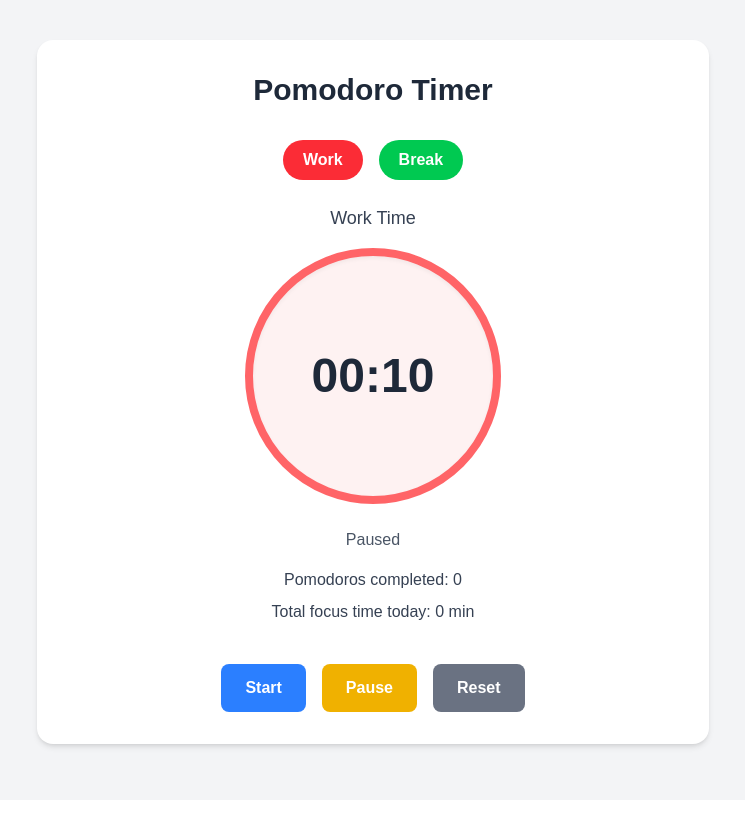
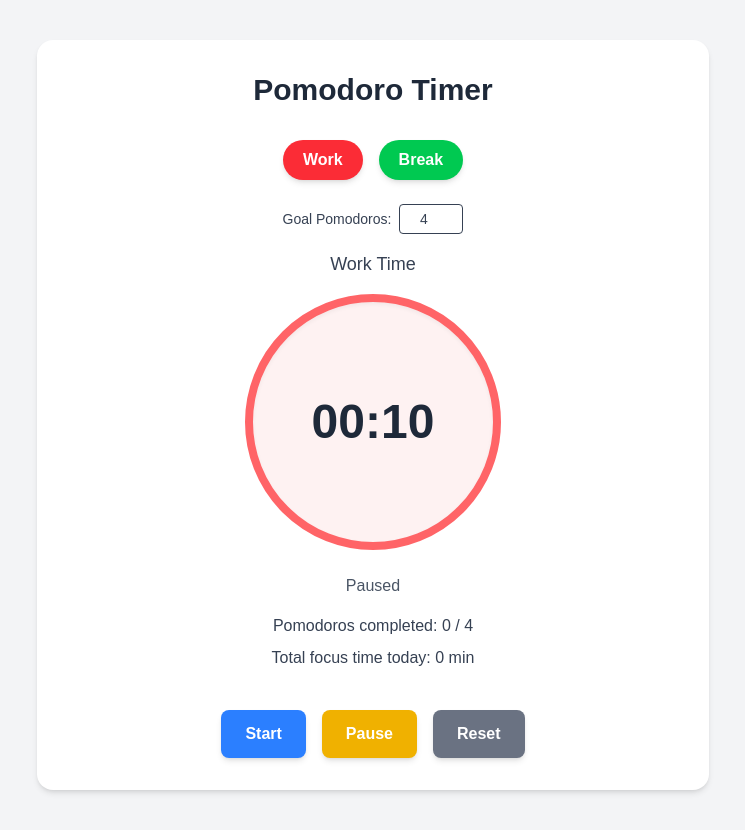
Before and after one commit to Tuyudaku561/pomodoro-todo-app, a Next.js app: page /timer in a window 1280 px wide. Shown: the whole page, without its empty margins (267-1012 px from the left). Before the commit the page ends 800 px from the top, so only its background shows below. Built offline with nearby package versions, Linux system fonts and the light colour scheme.

Commit message:
Commit Test

```diff
--- a/app/timer/page.tsx
+++ b/app/timer/page.tsx
@@ -10,6 +10,7 @@ export default function TimerPage() {
   const [timeLeft, setTimeLeft] = useState(10);// 残り時間（秒）
   const [isRunning, setIsRunning] = useState(false);// タイマーが動いているかどうか
   const [pomodoroCount, setPomodoroCount] = useState(0);// 完了したポモドーロ回数
+  const [targetPomodoros, setTargetPomodoros] = useState(4);// 目標ポモドーロ数
 	const [totalFocusSeconds, setTotalFocusSeconds] = useState(0);// 累計集中時間（秒）
 
   // 関数: 秒を mm:ss に変換する
@@ -36,8 +37,15 @@ export default function TimerPage() {
     // 0秒以下になったらモード切り替え
     if (timeLeft <= 0) {
       if (mode === "work") {
-        // Work 完了時だけポモドーロ回数を増やす
-        setPomodoroCount((prev) => prev + 1);
+        const nextCount = pomodoroCount + 1;
+        setPomodoroCount(nextCount);
+
+        if (nextCount >= targetPomodoros) {
+          // 目標到達で一旦停止
+          setIsRunning(false);
+          return;
+        }
+
         // Break に切り替え
         setMode("break");
         setTimeLeft(5 * 60);
@@ -60,7 +68,7 @@ export default function TimerPage() {
 
     // 前の interval を消す
     return () => clearInterval(interval);
-  }, [isRunning, timeLeft, mode]);
+  }, [isRunning, timeLeft, mode, pomodoroCount, targetPomodoros]);
 
   return (
     <main className="min-h-screen bg-gray-100 px-6 py-10">
@@ -84,20 +92,43 @@ export default function TimerPage() {
           }}
         />
 
+        {/* 目標ポモドーロ数設定 */}
+        <div className="mb-4 flex justify-center gap-2 text-sm">
+          <label className="flex items-center gap-2 text-gray-700">
+            Goal Pomodoros:
+            <input
+              type="number"
+              min={1}
+              value={targetPomodoros}
+              onChange={(e) => {
+                const parsed = Math.max(1, Number(e.target.value) || 1);
+                setTargetPomodoros(parsed);
+              }}
+              className="w-16 rounded border px-2 py-1 text-center"
+            />
+          </label>
+        </div>
+
         {/* 時計表示 */}
         <TimerDisplay
           mode={mode}
           timeLeft={timeLeft}
           isRunning={isRunning}
           pomodoroCount={pomodoroCount}
-					totalFocusSeconds={totalFocusSeconds}
+          targetPomodoros={targetPomodoros}
+          totalFocusSeconds={totalFocusSeconds}
           formatTime={formatTime}
-					formatFocusMinutes={formatFocusMinutes}
+          formatFocusMinutes={formatFocusMinutes}
         />
 
         {/* Start / Pause / Reset */}
         <TimerControls
-          onStart={() => setIsRunning(true)}
+          onStart={() => {
+            if (pomodoroCount >= targetPomodoros) {
+              return;
+            }
+            setIsRunning(true);
+          }}
           onPause={() => setIsRunning(false)}
           onReset={() => {
             // 今のモードに応じた時間に戻す
--- a/components/ModeSwitcher.tsx
+++ b/components/ModeSwitcher.tsx
@@ -15,7 +15,7 @@ export default function ModeSwitcher({
 			{/* Work ボタン */}
 			<button
 				onClick={onWorkClick}
-				className="rounded-full bg-red-500 px-5 py-2 font-semibold text-white"
+				className="rounded-full bg-red-500 px-5 py-2 font-semibold text-white shadow-md transition-all duration-150 hover:-translate-y-0.5 hover:shadow-lg active:translate-y-0.5 active:shadow-sm"
 			>
 				Work
 			</button>
@@ -23,7 +23,7 @@ export default function ModeSwitcher({
 			{/* Break ボタン */}
 			<button
 				onClick={onBreakClick}
-				className="rounded-full bg-green-500 px-5 py-2 font-semibold text-white"
+				className="rounded-full bg-green-500 px-5 py-2 font-semibold text-white shadow-md transition-all duration-150 hover:-translate-y-0.5 hover:shadow-lg active:translate-y-0.5 active:shadow-sm"
 			>
 				Break
 			</button>
--- a/components/TimerControls.tsx
+++ b/components/TimerControls.tsx
@@ -19,7 +19,7 @@ export default function TimerControls({
       {/* Start ボタン */}
       <button
         onClick={onStart}
-        className="rounded-lg bg-blue-500 px-6 py-3 font-semibold text-white"
+        className="rounded-lg bg-blue-500 px-6 py-3 font-semibold text-white shadow-md transition-all duration-150 hover:-translate-y-0.5 hover:shadow-lg active:translate-y-0.5 active:shadow-sm"
       >
         Start
       </button>
@@ -27,7 +27,7 @@ export default function TimerControls({
       {/* Pause ボタン */}
       <button
         onClick={onPause}
-        className="rounded-lg bg-yellow-500 px-6 py-3 font-semibold text-white"
+        className="rounded-lg bg-yellow-500 px-6 py-3 font-semibold text-white shadow-md transition-all duration-150 hover:-translate-y-0.5 hover:shadow-lg active:translate-y-0.5 active:shadow-sm"
       >
         Pause
       </button>
@@ -35,7 +35,7 @@ export default function TimerControls({
       {/* Reset ボタン */}
       <button
         onClick={onReset}
-        className="rounded-lg bg-gray-500 px-6 py-3 font-semibold text-white"
+        className="rounded-lg bg-gray-500 px-6 py-3 font-semibold text-white shadow-md transition-all duration-150 hover:-translate-y-0.5 hover:shadow-lg active:translate-y-0.5 active:shadow-sm"
       >
         Reset
       </button>
--- a/components/TimerDisplay.tsx
+++ b/components/TimerDisplay.tsx
@@ -3,6 +3,7 @@ type TimerDisplayProps = {
   timeLeft: number;
   isRunning: boolean;
   pomodoroCount: number;
+  targetPomodoros: number;
   totalFocusSeconds: number;
   formatTime: (seconds: number) => string;
   formatFocusMinutes: (seconds: number) => number;
@@ -13,6 +14,7 @@ export default function TimerDisplay({
   timeLeft,
   isRunning,
   pomodoroCount,
+  targetPomodoros,
   totalFocusSeconds,
   formatTime,
   formatFocusMinutes,
@@ -40,8 +42,14 @@ export default function TimerDisplay({
       </p>
 
       <p className="mt-4 text-center text-gray-700">
-        Pomodoros completed: {pomodoroCount}
+        Pomodoros completed: {pomodoroCount} / {targetPomodoros}
       </p>
+
+      {pomodoroCount >= targetPomodoros && (
+        <p className="mt-2 text-center text-green-600 font-semibold">
+          Goal reached! Timer is stopped.
+        </p>
+      )}
 
       <p className="mt-2 text-center text-gray-700">
         Total focus time today: {formatFocusMinutes(totalFocusSeconds)} min
```
